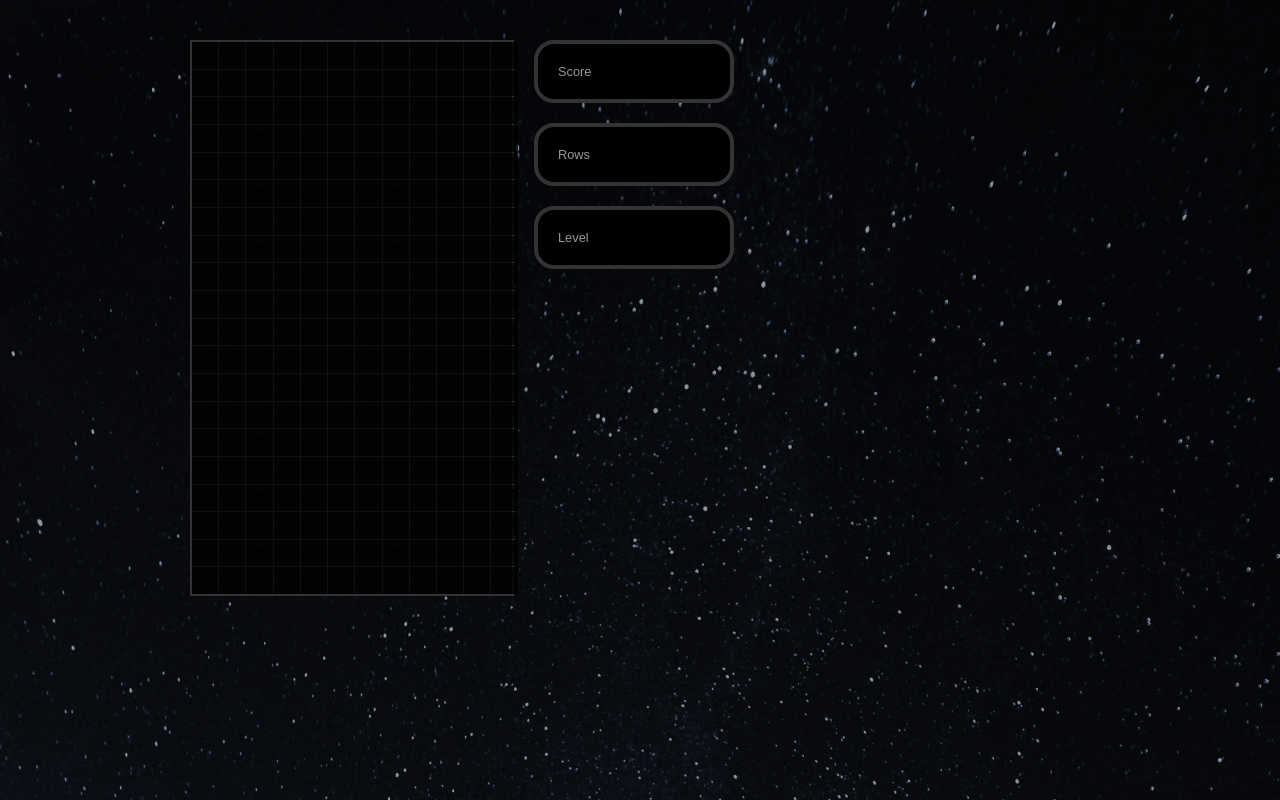
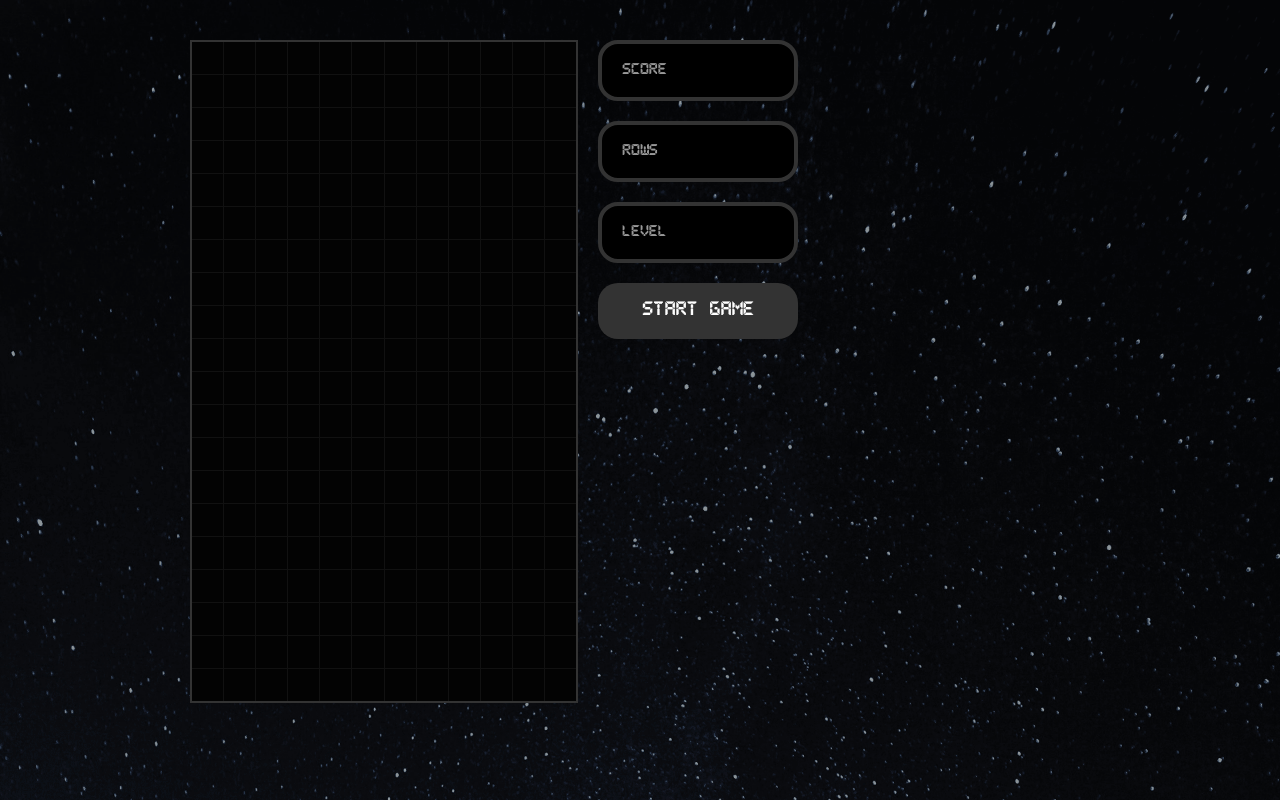
Before and after one commit to outhone/react-tetris, a React (Create React App) app: page / in a window 1280 px wide. Built offline with nearby package versions, Linux system fonts and the light colour scheme.

Commit message:
Fixed styling of tetris shape and font

```diff
--- a/src/App.css
+++ b/src/App.css
@@ -35,6 +35,15 @@
   to {
     transform: rotate(360deg);
   }
+}
+
+body {
+  margin: 0;
+}
+
+@font-face {
+  font-family: 'Pixel';
+  src: url('fonts/Pixel-LCD-7.woff') format('woff');
 }
 
 .tetrisWrapper {
@@ -94,11 +103,11 @@
 
 .stageComponent {
   display: grid;
-  grid-template-rows: repeat(20, calc(25vw / 12));
+  grid-template-rows: repeat(20, calc(30vw / 12));
   grid-template-columns: repeat(12, 1fr);
   grid-gap: 1px;
   border: 2px solid #333;
   width: 100%;
-  max-width: 25vw;
+  max-width: 30vw;
   background: #111;
 }
--- a/src/components/Cell.tsx
+++ b/src/components/Cell.tsx
@@ -15,15 +15,14 @@ const StyledCell = ({ type, color }: StyledCellType) => (
     style={{
       width: 'auto',
       background: `rgba(${color}, 0.8)`,
-      border: `${type === 0 ? '0px solid' : '4px solid'}`,
+      border: `${type === 0 ? '0px solid ' : '4px solid'}`,
+      borderColor: `rgb${color}`,
       borderBottomColor: `rgba(${color}, 0.1)`,
       borderRightColor: `rgba(${color}, 1)`,
       borderTopColor: `rgba(${color}, 1)`,
       borderLeftColor: `rgba(${color}, 0.3)`,
     }}
-  >
-    cell
-  </div>
+  />
 );
 
 const Cell = ({ type }: CellType) => (
--- a/src/components/Tetris.tsx
+++ b/src/components/Tetris.tsx
@@ -4,6 +4,7 @@ import { createStage } from '../utils/gameHelpers';
 // Components
 import Stage from './Stage';
 import Display from './Display';
+import StartButton from './StartButton';
 // import StartButton from './StartButton';
 
 const Tetris = () => (
@@ -16,7 +17,7 @@ const Tetris = () => (
         <Display text="Score" />
         <Display text="Rows" />
         <Display text="Level" />
-        {/* <StartButton /> */}
+        <StartButton callback={() => {}} />
       </aside>
     </div>
   </div>
```
